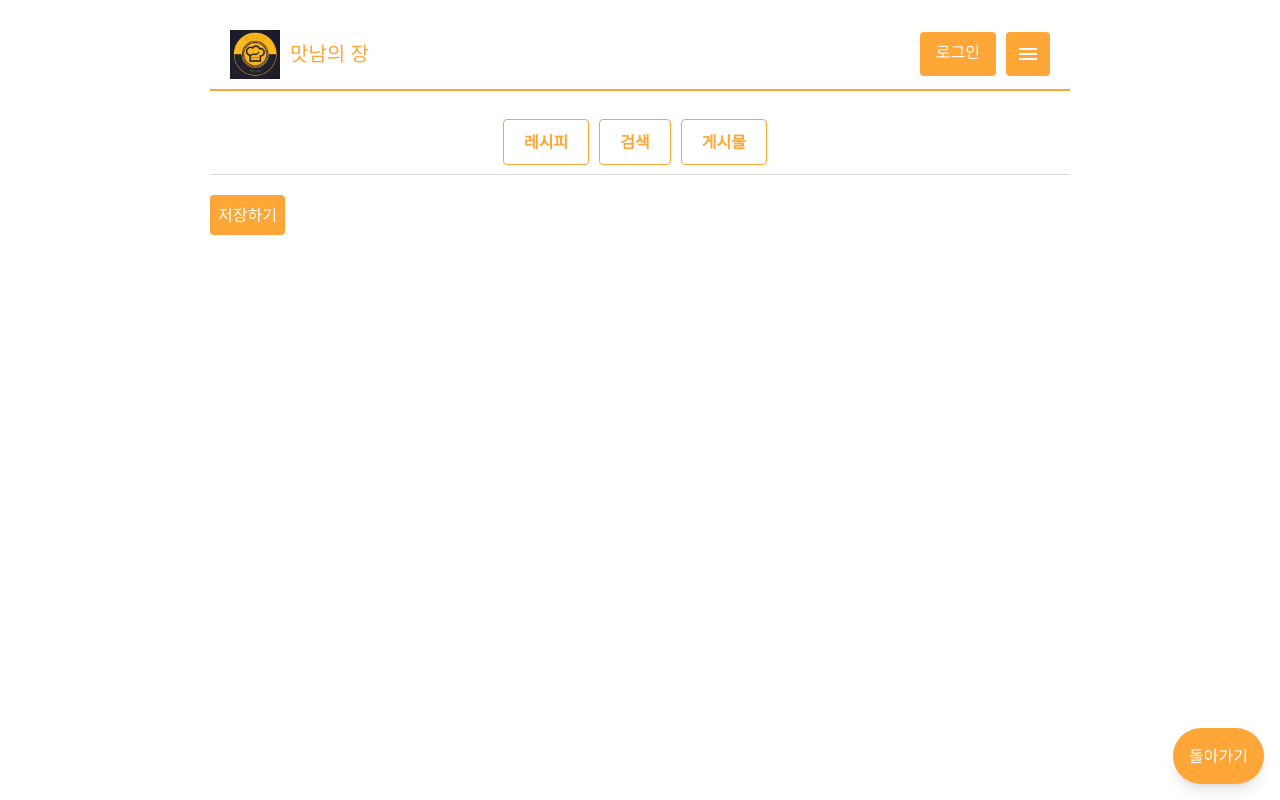
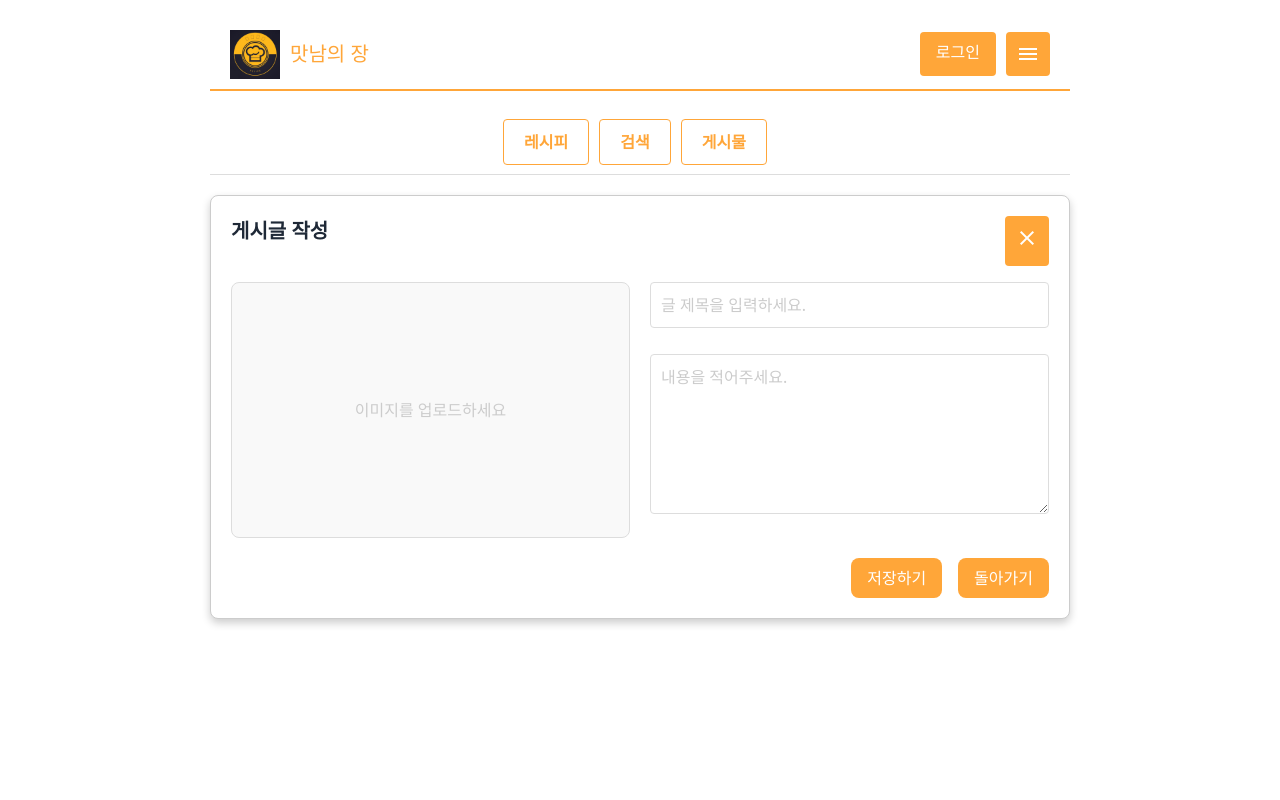
Before and after one commit to kor2team/front-react, a React (Create React App) app: page /board in a window 1280 px wide. Both pictures are taken after a click on the button "게시물 작성". Built offline with nearby package versions, Linux system fonts and the light colour scheme.

Commit message:
ADD
11/07 CreatePost.js add

```diff
--- a/src/components/CreatePost.js
+++ b/src/components/CreatePost.js
@@ -1,27 +1,97 @@
-import React from "react";
+import React, { useState } from "react";
 import useStore from "../store/useStore";
 
 function CreatePost() {
+  const [image, setImage] = useState(null);
+  const [title, setTitle] = useState("");
+  const [description, setDescription] = useState("");
+
+  const addPost = useStore((state) => state.addPost);
   const setComponent = useStore((state) => state.setComponent);
-  const handlePostList = () => {
-    setComponent("postList");
+
+  const handleImageUpload = (e) => {
+    const file = e.target.files[0];
+    if (file) {
+      setImage(URL.createObjectURL(file));
+    }
+  };
+
+  const handleSave = () => {
+    const newPost = {
+      id: Date.now(),
+      title,
+      description,
+      image,
+      userId: 1, // 임시 사용자 ID
+    };
+    addPost(newPost); // 게시물 추가
+    setComponent("postList"); // PostList로 이동
   };
 
   return (
-    <div>
+    <div className="w-full max-w-container mx-auto p-5 border border-container rounded-md shadow-modal bg-white">
+      <div className="flex justify-between items-center mb-4">
+        <h2 className="text-xl font-bold">게시글 작성</h2>
         <button
-        type="submit"
-        onClick={handlePostList}
-        className="bg-orange-500 hover:bg-orange-600 text-white p-2 rounded-r-sm"
+          className="text-white text-lg"
+          onClick={() => setComponent("postList")}
+        >
+          <span className="material-symbols-outlined">close</span>
+        </button>
+      </div>
+      <div className="flex gap-5">
+        <div
+          className="w-1/2 h-64 border border-card rounded-md overflow-hidden bg-gray-100 flex justify-center items-center cursor-pointer"
+          onClick={() => document.getElementById("imageUpload").click()} // div 전체 클릭을 트리거
+        >
+          {image ? (
+            <img
+              src={image}
+              alt="uploaded"
+              className="w-full h-full object-cover"
+            />
+          ) : (
+            <label className="text-gray-400 cursor-pointer">
+              <input
+                type="file"
+                id="imageUpload" // ID를 부여
+                className="hidden"
+                onChange={handleImageUpload}
+              />
+              이미지를 업로드하세요
+            </label>
+          )}
+        </div>
+        <div className="w-1/2 space-y-4">
+          <input
+            type="text"
+            placeholder="글 제목을 입력하세요."
+            value={title}
+            onChange={(e) => setTitle(e.target.value)}
+            className="w-full p-2.5 border border-card rounded-sm focus:outline-none"
+          />
+          <textarea
+            placeholder="내용을 적어주세요."
+            value={description}
+            onChange={(e) => setDescription(e.target.value)}
+            className="w-full h-40 p-2.5 border border-card rounded-sm focus:outline-none"
+          ></textarea>
+        </div>
+      </div>
+      <div className="flex justify-end mt-5 gap-4">
+        <button
+          onClick={handleSave}
+          className="px-4 py-2 bg-orange-500 text-white rounded-md"
         >
           저장하기
         </button>
         <button
-        onClick={handlePostList}
-        className="fixed bottom-4 right-4 bg-orange-500 text-white p-4 rounded-full shadow-lg hover:bg-orange-600"
+          onClick={() => setComponent("postList")}
+          className="px-4 py-2 bg-orange-500 text-white rounded-md"
         >
           돌아가기
         </button>
+      </div>
     </div>
   );
 }
--- a/src/components/PostModal.js
+++ b/src/components/PostModal.js
@@ -54,7 +54,7 @@ function PostModal({ userId }) {
         {/* 닫기 버튼 */}
         <button
           onClick={closeModal}
-          className="absolute top-3 right-3 text-lg text-white hover:text-gray-800 transition bg-orange-500 "
+          className="absolute top-3 right-3 text-lg text-white hover:text-gray-800 transition bg-orange-500 hover:bg-orange-600"
         >
           <span class="material-symbols-outlined">close</span>
         </button>
--- a/src/pages/PostList.js
+++ b/src/pages/PostList.js
@@ -2,16 +2,16 @@ import { useInfiniteQuery } from "@tanstack/react-query";
 import useStore from "../store/useStore";
 
 function PostList({ userId }) {
-  // Zustand 스토어에서 필요한 상태와 메서드를 가져옴
   const {
+    posts, // Zustand의 posts 상태
     openModal, // 게시물 클릭 시 모달을 여는 함수
     activeTab, // 현재 활성화된 탭
     setActiveTab, // 활성화할 탭 설정 함수
     filterUserPosts, // 사용자 게시물 필터링 여부
     setFilterUserPosts, // 사용자 게시물 필터링 설정 함수
+    setComponent, // 컴포넌트 변경 함수
   } = useStore();
 
-  const setComponent = useStore((state) => state.setComponent);
   const handleCreatePost = () => {
     setComponent("createPost");
   };
@@ -44,7 +44,7 @@ function PostList({ userId }) {
         {
           id: pageParam * 3 + 4,
           userId: userId,
-          title: `게시물 ${pageParam * 3 + 4}`,
+          title: `게시물 ${pageParam * 3 + 3}`,
           image: "https://via.placeholder.com/150",
           description: "이것은 임의의 설명입니다.",
         },
@@ -62,9 +62,16 @@ function PostList({ userId }) {
       getNextPageParam: (lastPage) => lastPage.nextPage,
     });
 
-  // 사용자 게시물 필터링을 수행하는 함수
-  const filteredPosts = (posts) =>
-    filterUserPosts ? posts.filter((post) => post.userId === userId) : posts;
+  // Zustand의 posts 상태와 React Query에서 가져온 posts를 병합
+  const combinedPosts = [
+    ...posts,
+    ...(data?.pages.flatMap((page) => page.posts) || []),
+  ];
+
+  // 사용자 게시물 필터링을 적용하는 함수
+  const filteredPosts = filterUserPosts
+    ? combinedPosts.filter((post) => post.userId === 1)
+    : combinedPosts;
 
   return (
     <>
@@ -96,8 +103,7 @@ function PostList({ userId }) {
 
       {/* 게시물 목록 */}
       <div className="p-4 grid grid-cols-1 md:grid-cols-2 gap-3.5 overflow-y-auto">
-        {data?.pages.map((page) =>
-          filteredPosts(page.posts).map((post) => (
+        {filteredPosts.map((post) => (
           <div
             key={post.id}
             className="bg-white p-4 border border-card rounded-md shadow-card cursor-pointer"
@@ -113,18 +119,19 @@ function PostList({ userId }) {
             </h3>
             <p className="text-gray-600 mt-1">{post.description}</p>
           </div>
-          ))
-        )}
+        ))}
+      </div>
+      <div className="max-w-4xl flex justify-center  items-center">
         {hasNextPage && (
           <button
             onClick={fetchNextPage}
             disabled={isFetchingNextPage}
-            className="text-white bg-orange-500 px-4 py-2 mt-5 rounded shadow-card"
+            className="bg-orange-500 text-white p-4 max-w-4xl shadow-lg hover:bg-orange-600 justify-center item-center"
           >
             {isFetchingNextPage ? (
               "로딩중"
             ) : (
-              <span class="material-symbols-outlined">add</span>
+              <span className="material-symbols-outlined">add</span>
             )}
           </button>
         )}
--- a/src/store/useStore.js
+++ b/src/store/useStore.js
@@ -1,40 +1,41 @@
 import { create } from "zustand";
 
-// Zustand store 생성 함수 정의
 const useStore = create((set) => ({
-  // 현재 활성화된 탭 상태, 기본값은 "all"
+  posts: [], // 초기 게시물 상태
+
+  // 현재 활성화된 탭 상태
   activeTab: "all",
 
-  // 상세보기 모달의 열림 상태를 나타내는 변수
+  // 현재 표시할 컴포넌트 상태 ("postList", "createPost" 등)
+  currentComponent: "postList",
+
+  // 상세보기 모달 상태 및 선택된 게시물 데이터
   isModalOpen: false,
+  selectedPost: null,
 
-  // 게시물 작성 상태창 열림 상태 나타내는 변수
-  currentComponent: "postList", // 상태의 기본값은 postList
+  // 사용자 게시물 필터링 여부
+  filterUserPosts: false,
 
-  // 선택된 게시물의 정보를 저장하는 변수
-  selectedPost: null,
-  filterUserPosts: false, // 필터 상태 기본값
+  // 게시물 추가 함수
+  addPost: (post) =>
+    set((state) => ({
+      posts: [post, ...state.posts], // 새 게시물을 배열 앞에 추가
+    })),
 
-  // activeTab을 변경하는 함수, 전달된 탭 이름으로 상태 업데이트
+  // 표시할 컴포넌트를 변경하는 함수
+  setComponent: (component) => set({ currentComponent: component }),
+
+  // 활성화된 탭을 변경하는 함수
   setActiveTab: (tab) => set({ activeTab: tab }),
 
-  // 게시물 작성창 상태를 변경기능
-  setComponent: (component) => set({ currentComponent: component }),
-
-  // 상세보기 모달을 열고, 선택된 게시물 데이터를 설정하는 함수
+  // 모달을 열고 선택된 게시물을 설정하는 함수
   openModal: (post) => set({ isModalOpen: true, selectedPost: post }),
 
-  // 상세보기 모달을 닫고, 선택된 게시물 데이터를 초기화하는 함수
+  // 모달을 닫고 선택된 게시물을 초기화하는 함수
   closeModal: () => set({ isModalOpen: false, selectedPost: null }),
 
-  // 게시물 생성 컴포넌트를 여는 함수
-  openCreatePost: () => set({ isCreatePostOpen: true }),
-
-  // 필터 상태 변경 함수
+  // 사용자 게시물 필터링 설정 함수
   setFilterUserPosts: (isUserPosts) => set({ filterUserPosts: isUserPosts }),
-
-  // 활성화된 탭 변경 함수
-  setActiveTab: (tab) => set({ activeTab: tab }),
 }));
 
 export default useStore;
```
Lines whose indentation alone changed are shown as unchanged.
